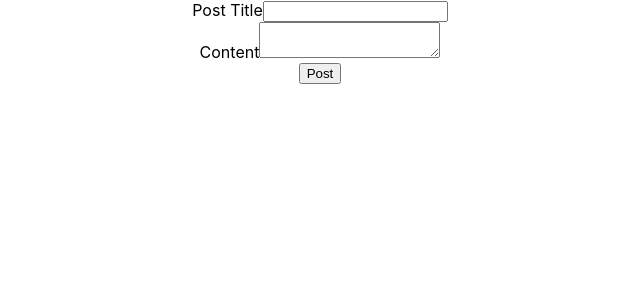
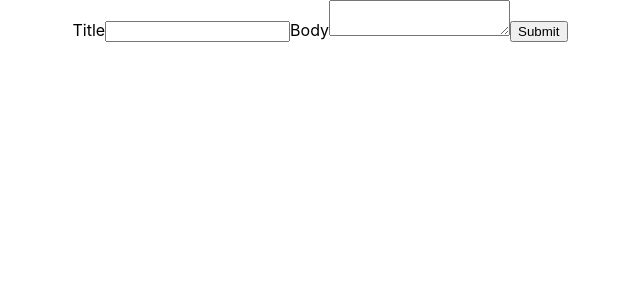
Before and after one commit to dhens/BasicBlog-React, a React (Create React App) app: page / in a window 1280 px wide. Shown: the top 300 px of the page, without its empty margins (320-960 px from the left). Built offline with nearby package versions, Linux system fonts and the light colour scheme.

Commit message:
we now have a functional blog form that properly uses useState to handle form values

```diff
--- a/src/App.js
+++ b/src/App.js
@@ -1,17 +1,13 @@
 import React from 'react';
-import PostTitle from './components/PostTitle';
 import './App.css';
-import PostBody from './components/PostBody';
-import SubmitButton from './components/SubmitButton';
 import ComposePostWrapper from './components/ComposeForm';
+import ComposeForm from './components/ComposeForm';
 
 function App() {
   return (
     <div className="App">
       <ComposePostWrapper>
-        <PostTitle/>
-        <PostBody/>
-        <SubmitButton/>
+        <ComposeForm/>
       </ComposePostWrapper>
     </div>
   );
--- a/src/components/ComposeForm/index.js
+++ b/src/components/ComposeForm/index.js
@@ -1,8 +1,37 @@
-import React from 'react';
+import React, { useState } from 'react';
 
 const ComposeForm = props => {
+
+    const [state, setState] = useState({
+        title: '',
+        body: ''
+    });
+
+    const handleChange = event => {
+        const formValue = event.target.value;
+        setState({
+            ...state,
+            [event.target.name]: formValue
+        });
+    }
+
+    const handleSubmit = event => {
+        event.preventDefault();
+        alert(`Submitting ${state.title} and ${state.body}`);
+    }
+
     return (
-        <form {...props} />
+        <form>
+            <label>
+                Title
+                <input onChange={handleChange} value={state.title} type="text" name="title"/>
+            </label>
+            <label>
+                Body
+                <textarea onChange={handleChange} value={state.body} name="body"/>
+            </label>
+            <input onClick={handleSubmit} type="submit" name="submit" value="Submit"/>
+        </form>
     )
 }
 
--- a/src/components/PostBody/index.js
+++ /dev/null
@@ -1,15 +0,0 @@
-import React from 'react';
-
-const PostBody = () => {
-    return (
-        <div className="post-body">
-            <label htmlFor="body">Content</label>
-            <textarea
-                id="body"
-                required="required"
-            />
-        </div>
-    )
-}
-
-export default PostBody;
--- a/src/components/postTitle/index.js
+++ /dev/null
@@ -1,15 +0,0 @@
-import React from 'react';
-
-const PostTitle = () => {
-    return (
-        <div className="post-title">
-            <label htmlFor="title">Post Title</label>
-            <input type="text"
-                id="title"
-                required="required"
-            />
-        </div>
-    )
-}
-
-export default PostTitle;
```
